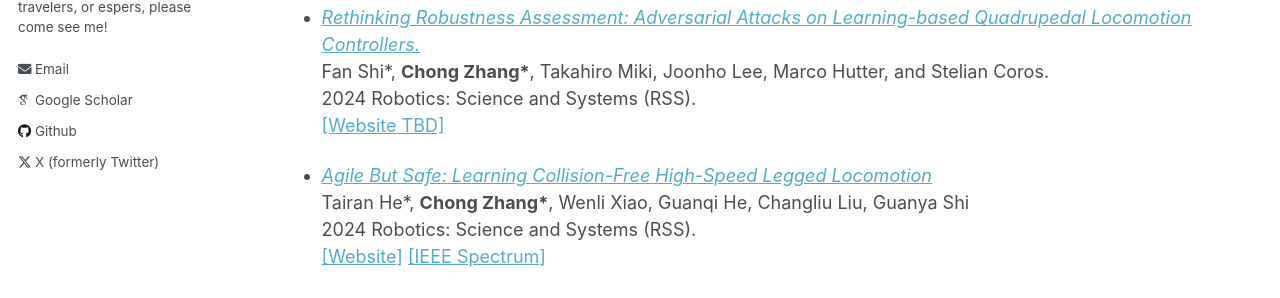
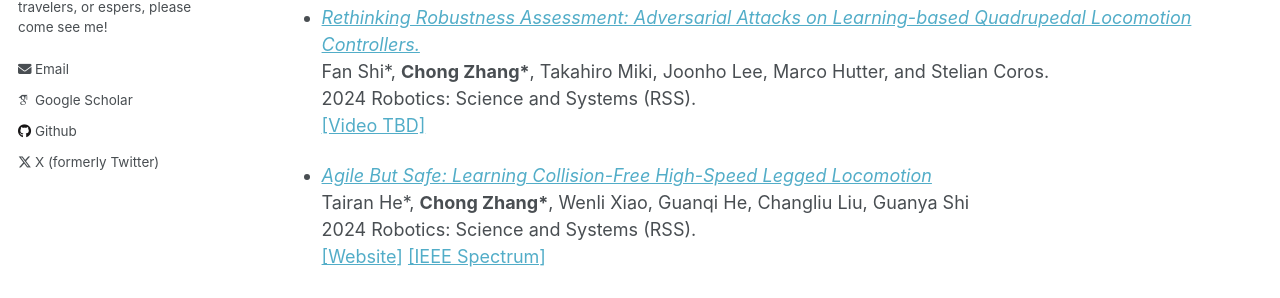
Before and after one commit to zita-ch/zita-ch.github.io, a Jekyll site: the page built from _pages/publications.md, in a window 1280 px wide and 900 px high. Shown: the part 346-644 px from the top of the window. Built offline with Jekyll 4.4.1, drawn with Linux system fonts in a browser that asks for light colours; some web fonts are replaced.

Commit message:
Update publications.md

```diff
--- a/_pages/publications.md
+++ b/_pages/publications.md
@@ -18,10 +18,10 @@ author_profile: true
 ### (Co-)Led by me:
 
 
-+ [_Rethinking Robustness Assessment: Adversarial Attacks on Learning-based Quadrupedal Locomotion Controllers._](tbd_arxiv)
++ [_Rethinking Robustness Assessment: Adversarial Attacks on Learning-based Quadrupedal Locomotion Controllers._](https://arxiv.org/abs/2405.12424)
   Fan Shi\*, **Chong Zhang\***, Takahiro Miki, Joonho Lee, Marco Hutter, and Stelian Coros.
   2024 Robotics: Science and Systems (RSS).
-  [\[Website TBD\]]()
+  [\[Video TBD\]]()
 
 + [_Agile But Safe: Learning Collision-Free High-Speed Legged Locomotion_](https://arxiv.org/pdf/2401.17583.pdf)
   Tairan He\*, **Chong Zhang\***, Wenli Xiao, Guanqi He, Changliu Liu, Guanya Shi
```
